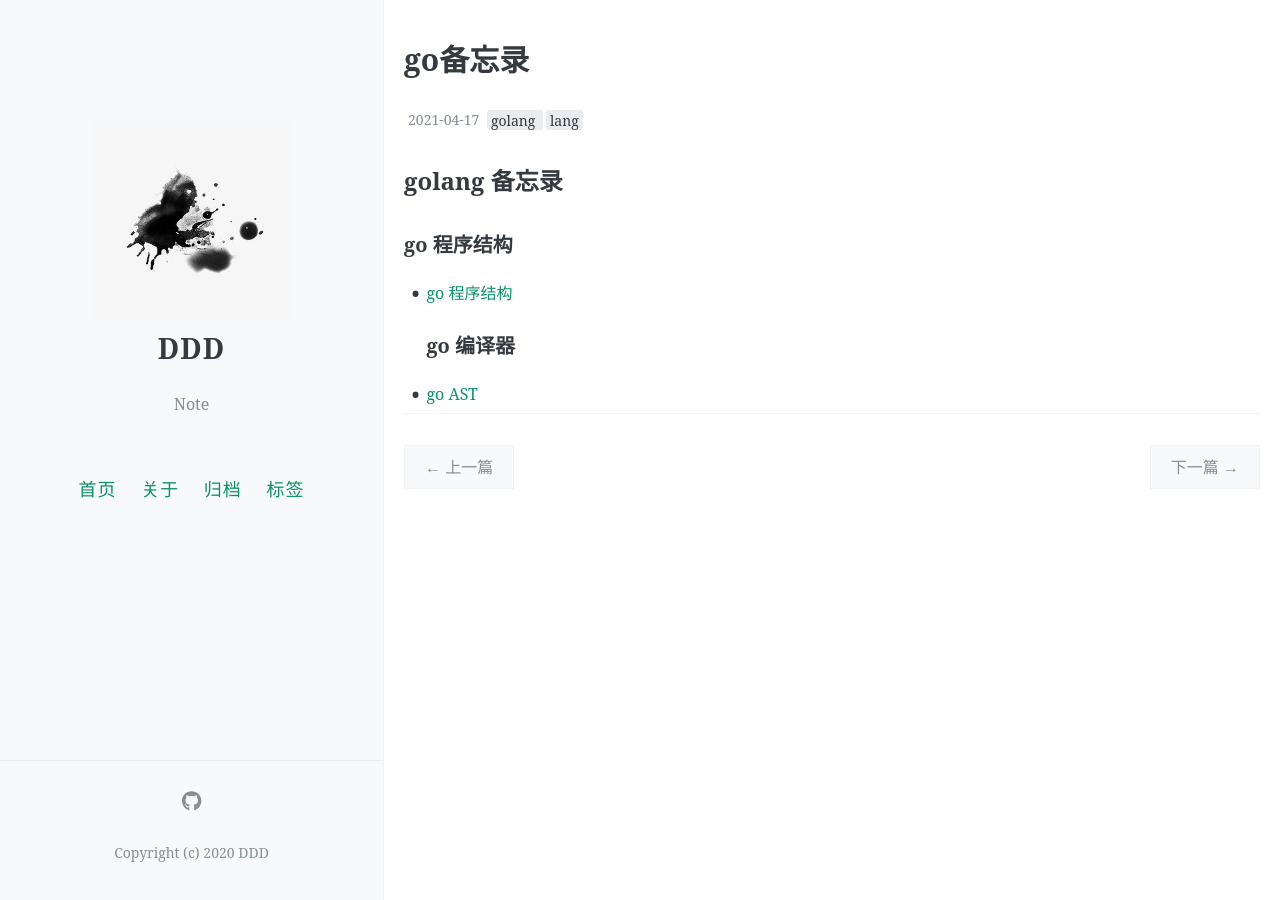
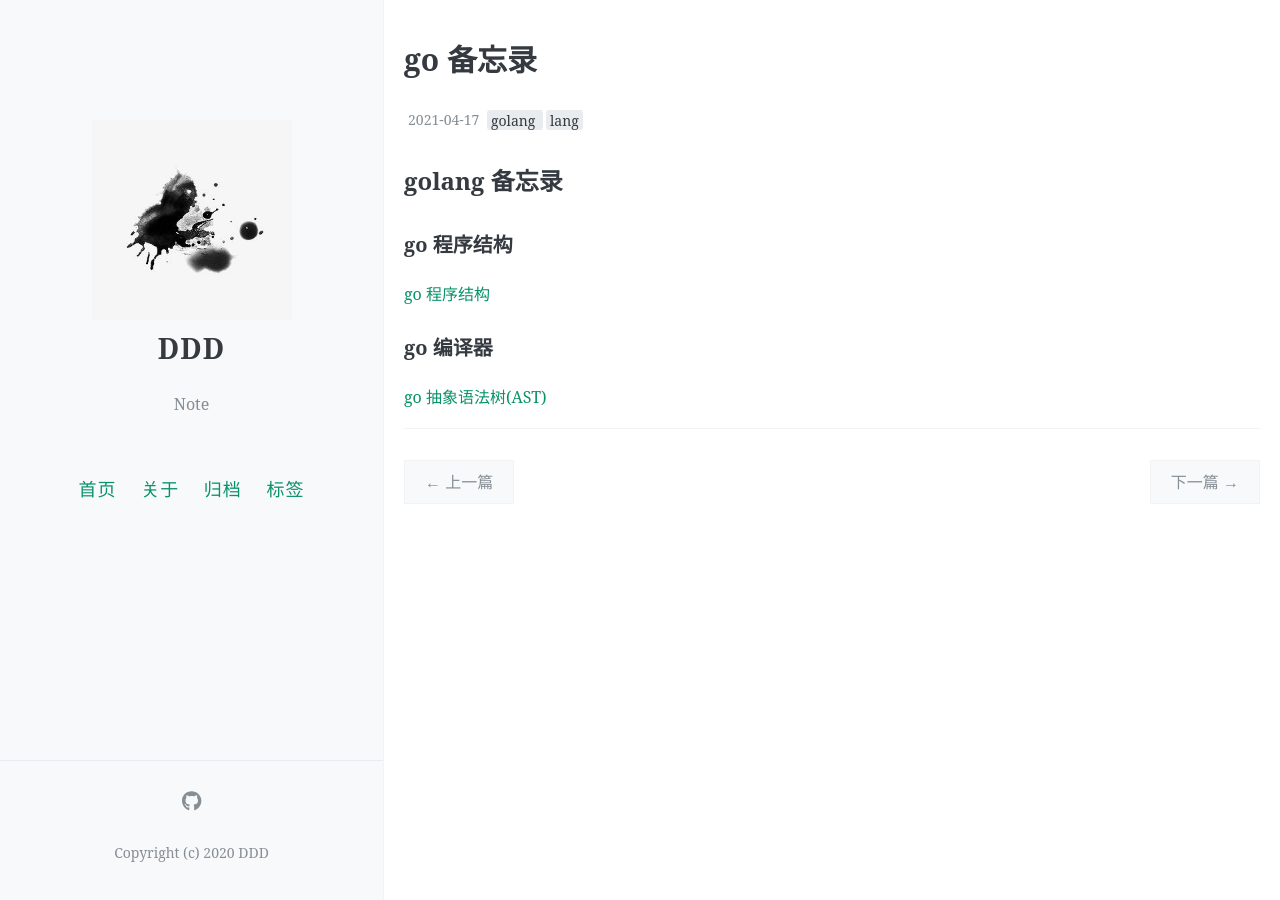
Before and after one commit to dddgithub/dddblog, a Jekyll site: the page built from _posts/it/lang/go/2021-04-17-goNotes.md, in a window 1280 px wide. Built offline with Jekyll 4.4.1, drawn with Linux system fonts in a browser that asks for light colours; comment, search, counter and statistics services are not loaded.

Commit message:
2021年11月19日 星期五 20时14分56秒 CST

```diff
--- a/_posts/it/lang/go/2021-04-17-goNotes.md
+++ b/_posts/it/lang/go/2021-04-17-goNotes.md
@@ -1,6 +1,6 @@
 ---
 layout: post
-title: go备忘录
+title: go 备忘录
 date: 2021-04-17
 Author: DDD
 categories:
@@ -9,7 +9,9 @@ comments: false
 ---
 
 ## golang 备忘录
+
 ### go 程序结构
-- [go 程序结构](https://dddgithub.github.io/dddblog/srcCodeStruct/)
+[go 程序结构](https://dddgithub.github.io/dddblog/srcCodeStruct/)
+
 ### go 编译器
-- [go AST](https://dddgithub.github.io/dddblog/goAst/)
+[go 抽象语法树(AST)](https://dddgithub.github.io/dddblog/goAst/)
```
Also changed, not shown: _posts/it/lang/go/2021-11-19-srcCodeStruct.md (+11 -11 lines).
